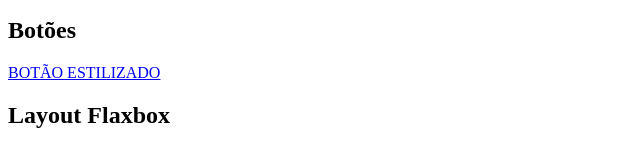
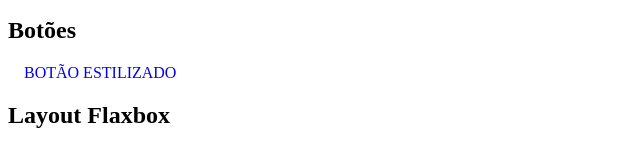
Before and after one commit to soueuoneto/aula03, a plain HTML site: page index.html in a window 1280 px wide. Shown: the part 541-708 px from the top of the page, 0-640 px from the left. Drawn offline with Linux system fonts and the light colour scheme.

Commit message:
segundo commit

```diff
--- a/index.html
+++ b/index.html
@@ -4,6 +4,7 @@
     <meta charset="UTF-8">
     <meta name="viewport" content="width=device-width, initial-scale=1.0">
     <title>EXERCICIO GT05 SUL</title>
+    <link rel="stylesheet" href="style.css">
 </head>
 <style>
     table, td, tr, th {
--- /dev/null
+++ b/style.css
@@ -0,0 +1,6 @@
+.button {
+    display: inline block;
+    padding: 0.5rem 1rem;
+    text-decoration: none;
+
+}
```
